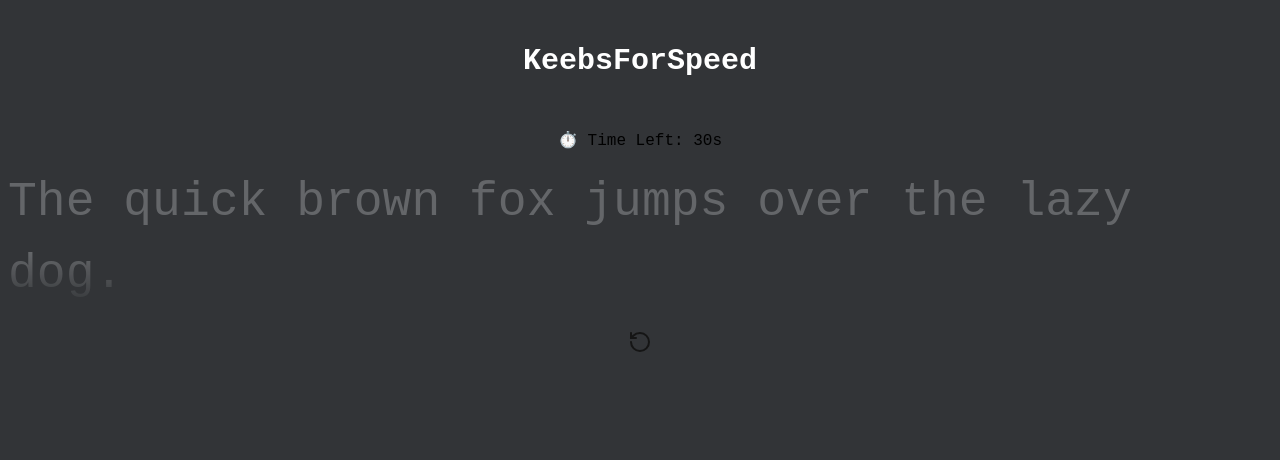
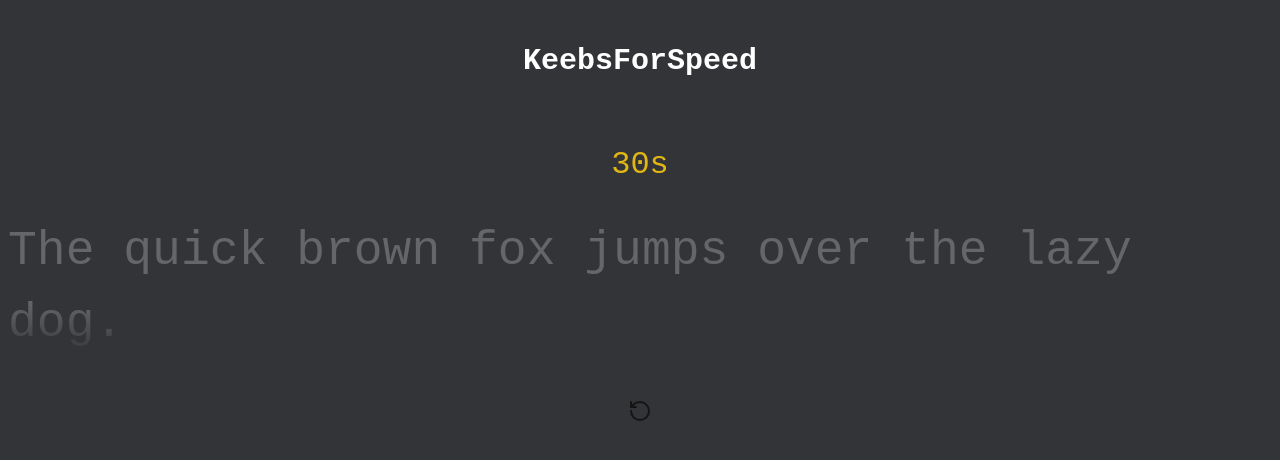
Before and after one commit to Lance-Thommas/KeebsForSpeed, a React (Vite) app: page / in a window 1280 px wide. Shown: the top 460 px of the page. Built offline with nearby package versions, Linux system fonts and the light colour scheme; no server answers.

Commit message:
minor changes to timer

```diff
--- a/src/App.jsx
+++ b/src/App.jsx
@@ -16,7 +16,7 @@
 
   const fetchNewText = async () => {
     try {
-      const response = await fetch("https://baconipsum.com/api/?type=all-meat&sentences=3");
+      const response = await fetch("https://baconipsum.com/api/?type=all-meat&sentences=10");
       const data = await response.json();
       setText(data[0]);
     } catch (err) {
@@ -82,7 +82,7 @@
       <Header />
       <main className="flex flex-col items-center justify-center p-4">
         <p className="timer">
-          ⏱️ Time Left: {remainingTime}s
+          {remainingTime}s
         </p>
         <TypingArea
           text={text}
--- a/src/index.css
+++ b/src/index.css
@@ -47,7 +47,7 @@
   background: none;
   /* Remove any default background */
   display: block;
-  margin-top: 20px;
+  margin-top: 40px;
   transition: transform 0.2s;
 }
 
@@ -65,3 +65,9 @@
   transform: rotate(60deg);
   transition: transform 0.2s ease;
 }
+
+.timer {
+  color: #E2B714;
+  font-size: 2rem;
+
+}
```
